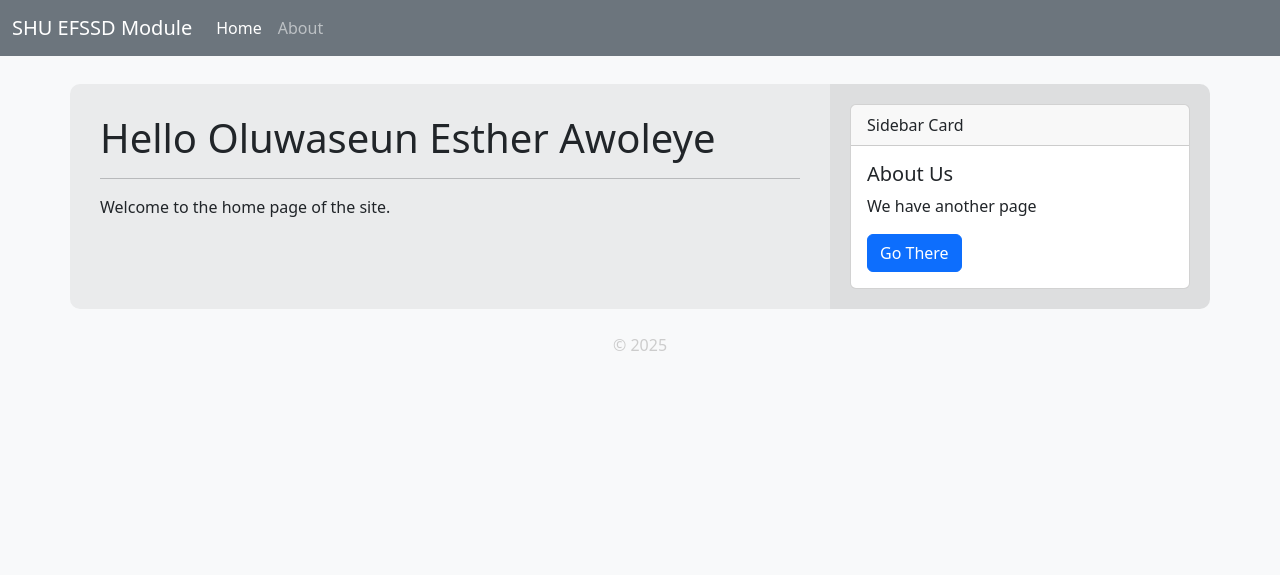
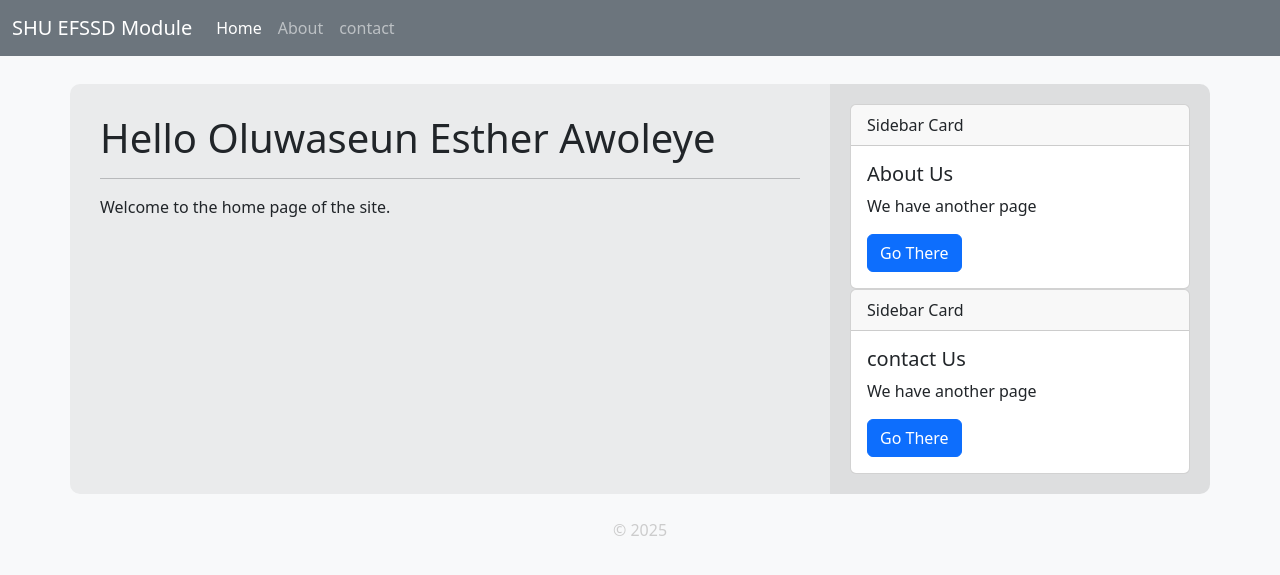
Before and after one commit to Oluwaseun252/efssd-flask, a Flask app: page / in a window 1280 px wide. Shown: the top 575 px of the page. Run offline with Flask 3, Linux system fonts and the light colour scheme.

Commit message:
sixth commit

```diff
--- a/app.py
+++ b/app.py
@@ -37,6 +37,13 @@ def about():
     # Render HTML with the name in a H1 tag
     return render_template('about.html', title="About EFSSD")
 
+# contact Page
+@app.route('/contact')
+def contact():
+    # Render HTML with the name in a H1 tag
+    return render_template('contact.html', title="contact EFSSD")
+
+
 # Run application
 #=========================================================
 # This code executes when the script is run directly.
--- a/templates/base.html
+++ b/templates/base.html
@@ -27,6 +27,7 @@
                 <div class="navbar-nav">
                     <a class="nav-link active" aria-current="page" href="/">Home</a>
                     <a class="nav-link" href="/about">About</a>
+                    <a class="nav-link" href="/contact">contact</a>
                 </div>
             </div>
         </div>
@@ -60,6 +61,17 @@
                     </div>
                 </div>
 
+                 <div class="card">
+                    <div class="card-header">
+                        Sidebar Card
+                    </div>
+                    <div class="card-body">
+                        <h5 class="card-title">contact Us</h5>
+                        <p class="card-text">We have another page</p>
+                        <a href="/contact" class="btn btn-primary">Go There</a>
+                    </div>
+                </div>
+
                 {% block sidebarContent %}
                 <!-- This is where any sidebar content from child templates will be inserted -->
                 {% endblock %}
```
Also changed, not shown: templates/contact.html (added, +11 -0 lines).
